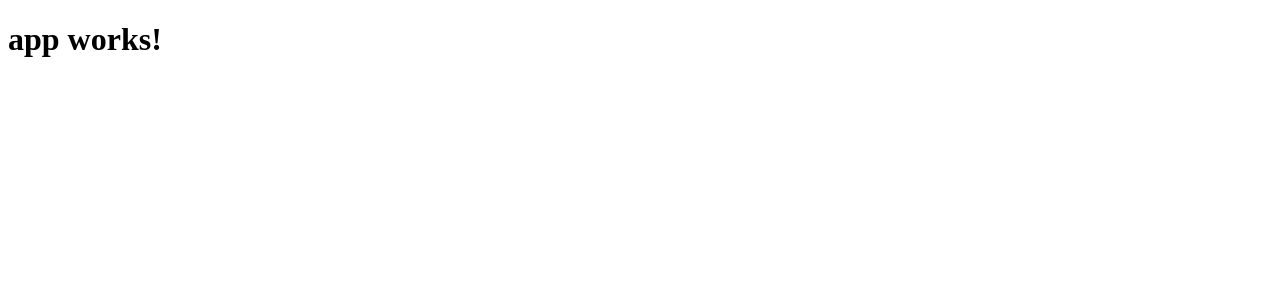
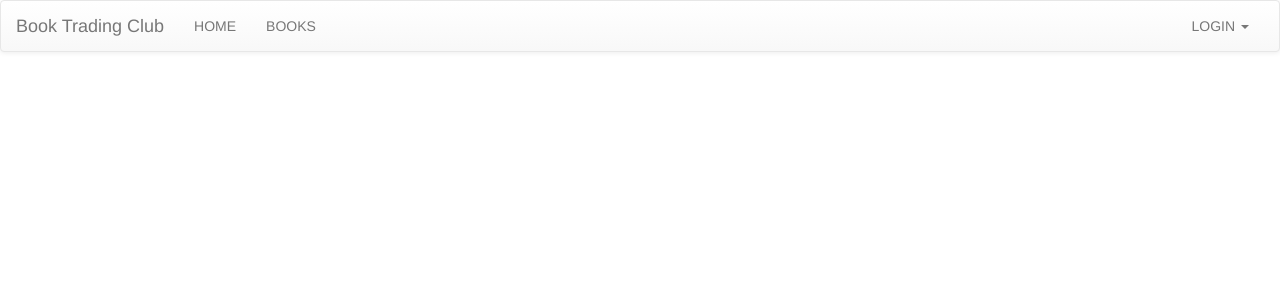
Before and after one commit to mengzhen94/book-trading, an Angular app: page / in a window 1280 px wide. Shown: the top 300 px of the page. Built offline with nearby package versions, Linux system fonts and the light colour scheme.

Commit message:
app.html layout don

```diff
--- a/package.json
+++ b/package.json
@@ -8,7 +8,8 @@
     "build": "ng build",
     "test": "ng test",
     "lint": "ng lint",
-    "e2e": "ng e2e"
+    "e2e": "ng e2e",
+    "server": "ng build && node server.js"
   },
   "private": true,
   "dependencies": {
--- a/src/app/app.component.html
+++ b/src/app/app.component.html
@@ -1,3 +1,46 @@
-<h1>
-  {{title}}
-</h1>
+<nav class="navbar navbar-default">
+  <div class="container-fluid">
+    <!-- Brand and toggle get grouped for better mobile display -->
+    <div class="navbar-header">
+      <button type="button" class="navbar-toggle collapsed" data-toggle="collapse" data-target="#bs-example-navbar-collapse-1" aria-expanded="false">
+        <span class="sr-only">Toggle navigation</span>
+        <span class="icon-bar"></span>
+        <span class="icon-bar"></span>
+        <span class="icon-bar"></span>
+      </button>
+      <a class="navbar-brand" href="/">Book Trading Club</a>
+    </div>
+
+    <!-- Collect the nav links, forms, and other content for toggling -->
+    <div class="collapse navbar-collapse" id="bs-example-navbar-collapse-1">
+      <ul class="nav navbar-nav">
+        <li id="home"><a routerLink="/home" routerLinkActive="active">HOME</a></li>
+        <li id="books"><a routerLink="/books" routerLinkActive="active">BOOKS</a></li>
+        <span *ngIf="auth">
+          <li id="mybooks"><a routerLink="/mybooks" routerLinkActive="active">MY BOOKS</a></li>
+        </span>
+
+      </ul>
+      <ul class="nav navbar-nav navbar-right">
+        <li *ngIf="!auth" class="dropdown">
+          <a href="#" class="dropdown-toggle" data-toggle="dropdown" role="button"
+            aria-haspopup="true" aria-expanded="false">LOGIN <span class="caret"></span>
+          </a>
+          <ul class="dropdown-menu">
+            <li><a routerLink="/login" routerLinkActive="active">Twitter</a></li>
+            <li><a routerLink="/login" routerLinkActive="active">Facebook</a></li>
+          </ul>
+        </li>
+        <li *ngIf="auth" class="dropdown">
+          <a href="#" class="dropdown-toggle" data-toggle="dropdown" role="button"
+            aria-haspopup="true" aria-expanded="false">SETTINGS <span class="caret"></span>
+          </a>
+          <ul class="dropdown-menu">
+            <li><a routerLink="/profile" routerLinkActive="active">Profile</a></li>
+            <li><a (click)="logout()" >Logout</a></li>
+          </ul>
+        </li>
+      </ul>
+    </div><!-- /.navbar-collapse -->
+  </div><!-- /.container-fluid -->
+</nav>
--- a/src/app/app.component.ts
+++ b/src/app/app.component.ts
@@ -6,5 +6,5 @@ import { Component } from '@angular/core';
   styleUrls: ['./app.component.css']
 })
 export class AppComponent {
-  title = 'app works!';
+
 }
--- a/src/index.html
+++ b/src/index.html
@@ -4,9 +4,14 @@
   <meta charset="utf-8">
   <title>BookTrading</title>
   <base href="/">
-
   <meta name="viewport" content="width=device-width, initial-scale=1">
   <link rel="icon" type="image/x-icon" href="favicon.ico">
+  <!--JQuery CDN-->
+	<script src="https://code.jquery.com/jquery-2.1.4.min.js"></script>
+	<!-- Bootstrap CDN -->
+	<link rel="stylesheet" href="https://maxcdn.bootstrapcdn.com/bootstrap/3.3.6/css/bootstrap.min.css">
+	<link rel="stylesheet" href="https://maxcdn.bootstrapcdn.com/bootstrap/3.3.6/css/bootstrap-theme.min.css">
+	<script src="https://maxcdn.bootstrapcdn.com/bootstrap/3.3.6/js/bootstrap.min.js"></script>
 </head>
 <body>
   <app-root>Loading...</app-root>
```
